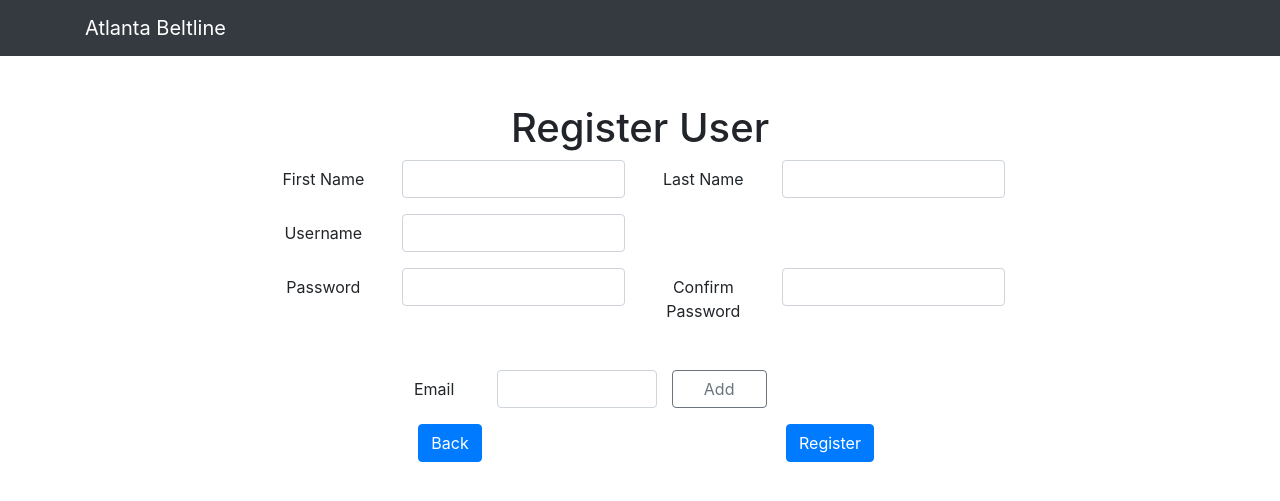
After one commit to panzarino/cs4400, a PHP site: page /registeruser.php in a window 1280 px wide. The commit adds this page. Shown: the top 501 px of the page. Run offline with PHP 8.4, Linux system fonts and the light colour scheme.

Commit message:
register user only

```diff
--- a/register.php
+++ b/register.php
@@ -5,7 +5,7 @@
     <div class="row">
         <div class="col-lg-6 offset-lg-3 text-center">
             <h1 class="mt-5">Register Navigation</h1>
-            <a href="" class="btn btn-primary">User Only</a>
+            <a href="registeruser.php" class="btn btn-primary">User Only</a>
             <br />
             <br />
             <a href="registervisitor.php" class="btn btn-primary">Visitor Only</a>
--- /dev/null
+++ b/registeruser.php
@@ -0,0 +1,139 @@
+<?php include('header.php') ?>
+
+<!-- Page Content -->
+<div class="container">
+    <div class="row">
+        <div class="col-lg-8 offset-lg-2 text-center">
+            <h1 class="mt-5">Register User</h1>
+            <form onsubmit="return verify()" action="registeruserscript.php" method="POST">
+                <div class="row">
+                    <div class="col-md-6">
+                        <div class="form-group row">
+                            <label class="col-sm-4 col-form-label">First Name</label>
+                            <div class="col-sm-8">
+                                <input type="text" class="form-control" name="firstName" maxlength="20" required>
+                            </div>
+                        </div>
+                    </div>
+                    <div class="col-md-6">
+                        <div class="form-group row">
+                            <label class="col-sm-4 col-form-label">Last Name</label>
+                            <div class="col-sm-8">
+                                <input type="text" class="form-control" name="lastName" maxlength="20" required>
+                            </div>
+                        </div>
+                    </div>
+                </div>
+                <div class="row">
+                    <div class="col-md-6">
+                        <div class="form-group row">
+                            <label class="col-sm-4 col-form-label">Username</label>
+                            <div class="col-sm-8">
+                                <input type="text" class="form-control" name="username" maxlength="20" required>
+                            </div>
+                        </div>
+                    </div>
+                </div>
+                <div class="row">
+                    <div class="col-md-6">
+                        <div class="form-group row">
+                            <label class="col-sm-4 col-form-label">Password</label>
+                            <div class="col-sm-8">
+                                <input type="password" class="form-control" name="password" id="password" required>
+                            </div>
+                        </div>
+                    </div>
+                    <div class="col-md-6">
+                        <div class="form-group row">
+                            <label class="col-sm-4 col-form-label">Confirm Password</label>
+                            <div class="col-sm-8">
+                                <input type="password" class="form-control" name="confirmPassword" id="confirmPassword" required>
+                            </div>
+                        </div>
+                    </div>
+                </div>
+                <div class="row">
+                    <div class="col-md-6 offset-md-2">
+                        <div class="row" id="emailDisplay">
+
+                        </div>
+                        <br />
+                        <div class="form-group row">
+                            <label class="col-sm-3 col-form-label">Email</label>
+                            <div class="col-sm-6">
+                                <input type="email" class="form-control" name="email" id="email" maxlength="60">
+                            </div>
+                            <button id="add" type="button" class="col-sm-3 btn btn-outline-secondary" onclick="addEmail()">Add</button>
+                        </div>
+                    </div>
+                </div>
+                <input type="hidden" id="emails" name="emails" value="">
+                <div class="form-group row">
+                    <div class="col-sm-6 text-center">
+                        <a href="register.php" class="btn btn-primary">Back</a>
+                    </div>
+                    <div class="col-sm-6 text-center">
+                        <button type="submit" class="btn btn-primary">Register</button>
+                    </div>
+                </div>
+            </form>
+            <?php
+            if (isset($_GET['username'])) {
+                echo '<div class="alert alert-danger text-center" role="alert" style="margin-top: 30px">That username is already in use.</div>';
+            }
+            if (isset($_GET['email'])) {
+                echo '<div class="alert alert-danger text-center" role="alert" style="margin-top: 30px">The following emails are already in use: '.htmlspecialchars($_GET['email']).'.</div>';
+            }
+            if (isset($_GET['success'])) {
+                echo '<div class="alert alert-success text-center" role="alert" style="margin-top: 30px">Your account has been created. It is pending admin approval before you can log in.</div>';
+            }
+            ?>
+            <div id="errorMessage"></div>
+        </div>
+    </div>
+</div>
+
+<script>
+    var emails = [];
+
+    function renderEmails() {
+        $('#emailDisplay').html('');
+        var emailString = '';
+        emails.forEach(function(email, index) {
+            $('#emailDisplay').append('<p class="col-sm-6 offset-sm-3">' + email + '</p><button id="add" type="button" class="col-sm-3 btn btn-outline-secondary" onclick="removeEmail(' + index +')">Remove</button>');
+            emailString += (email + ',');
+        });
+        $('#emails').val(emailString.slice(0, -1));
+    }
+
+    function addEmail() {
+        if (/^\w+([\.-]?\w+)*@\w+([\.-]?\w+)*(\.\w{2,3})+$/.test($('#email').val())) {
+            emails.push($('#email').val());
+            $('#email').val('');
+            renderEmails();
+        }
+    }
+
+    function removeEmail(index) {
+        emails.splice(index, 1);
+        renderEmails();
+    }
+
+    function verify() {
+        if (emails.length === 0) {
+            $('#errorMessage').html('<div class="alert alert-danger text-center" role="alert" style="margin-top: 30px">You must add at least one email.</div>');
+            return false;
+        }
+        if ($('#password').val().length < 8) {
+            $('#errorMessage').html('<div class="alert alert-danger text-center" role="alert" style="margin-top: 30px">Password must be at least 8 characters.</div>');
+            return false;
+        }
+        if ($('#password').val() !== $('#confirmPassword').val()) {
+            $('#errorMessage').html('<div class="alert alert-danger text-center" role="alert" style="margin-top: 30px">Passwords do not match.</div>');
+            return false;
+        }
+        return true;
+    }
+</script>
+
+<?php include('footer.php') ?>
```
Also changed, not shown: registeruserscript.php (added, +69 -0 lines).
